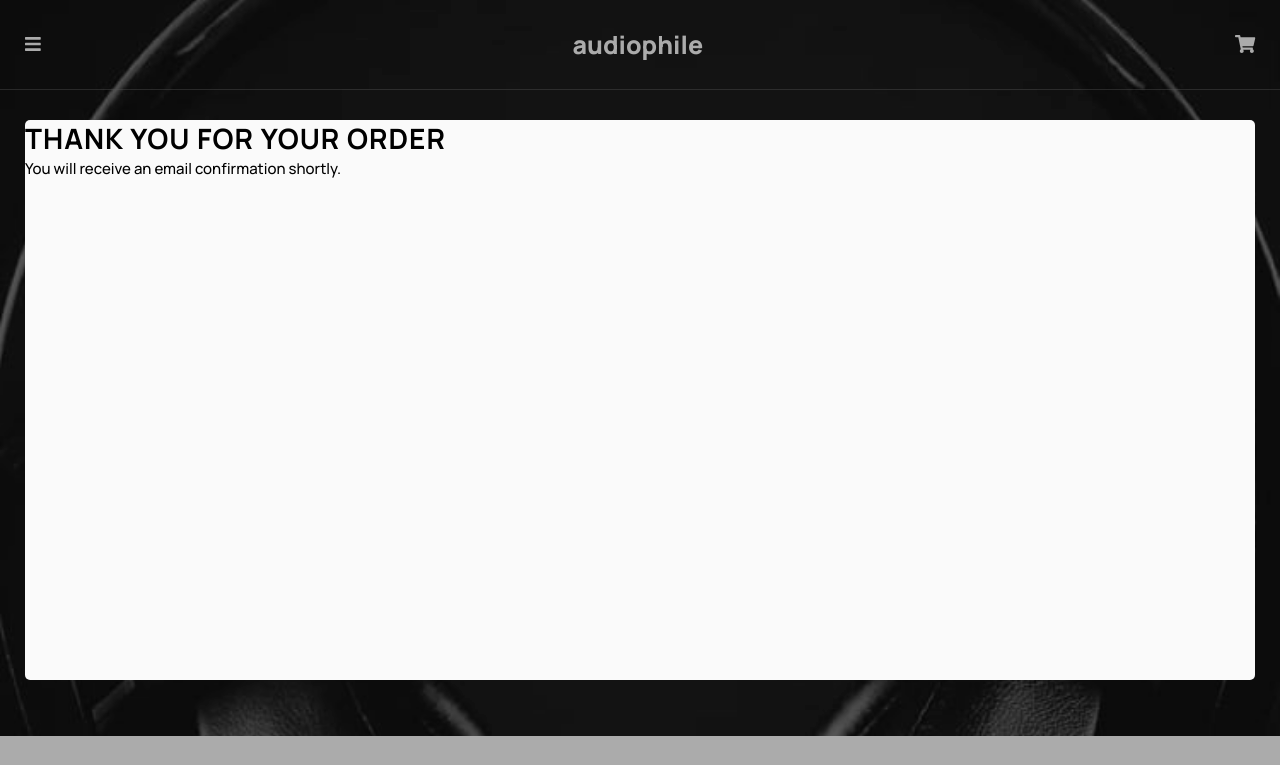
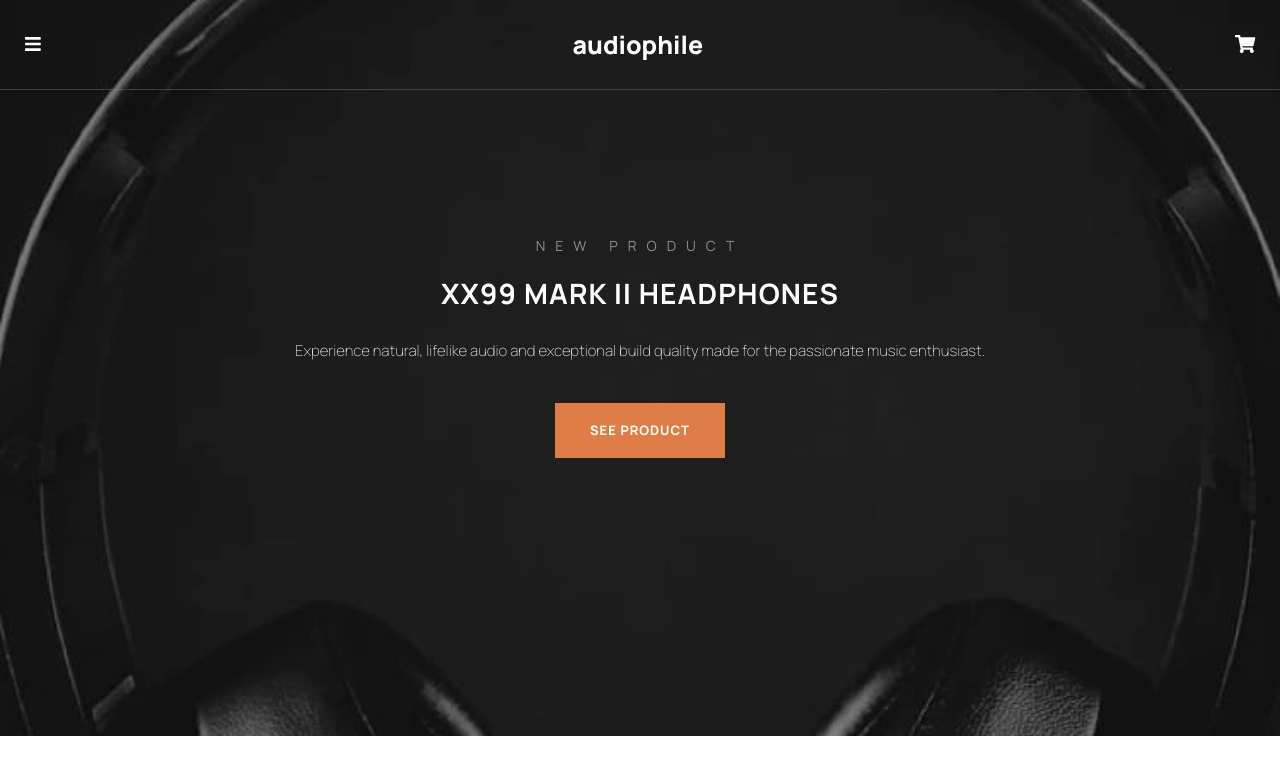
Before and after one commit to sudo-ditto/audiophile-ecommerce, a React (Create React App) app: page / in a window 1280 px wide. Shown: the top 765 px of the page. Built offline with nearby package versions, Linux system fonts and the light colour scheme.

Commit message:
Rearranged modal overlay

```diff
--- a/src/pages/containers/App.js
+++ b/src/pages/containers/App.js
@@ -19,7 +19,7 @@ function App() {
   return (
     <Router>
       <Header />
-      <OrderConfirmation></OrderConfirmation>
+      {/* <OrderConfirmation></OrderConfirmation> */}
       <Switch>
         <Route path="/" exact>
           <Home />
```
